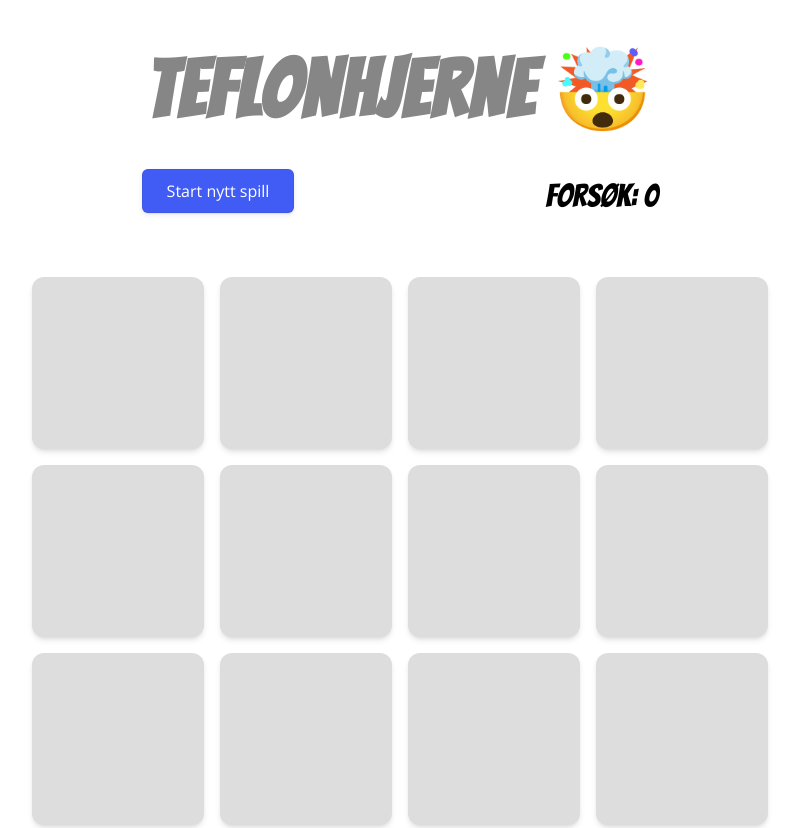
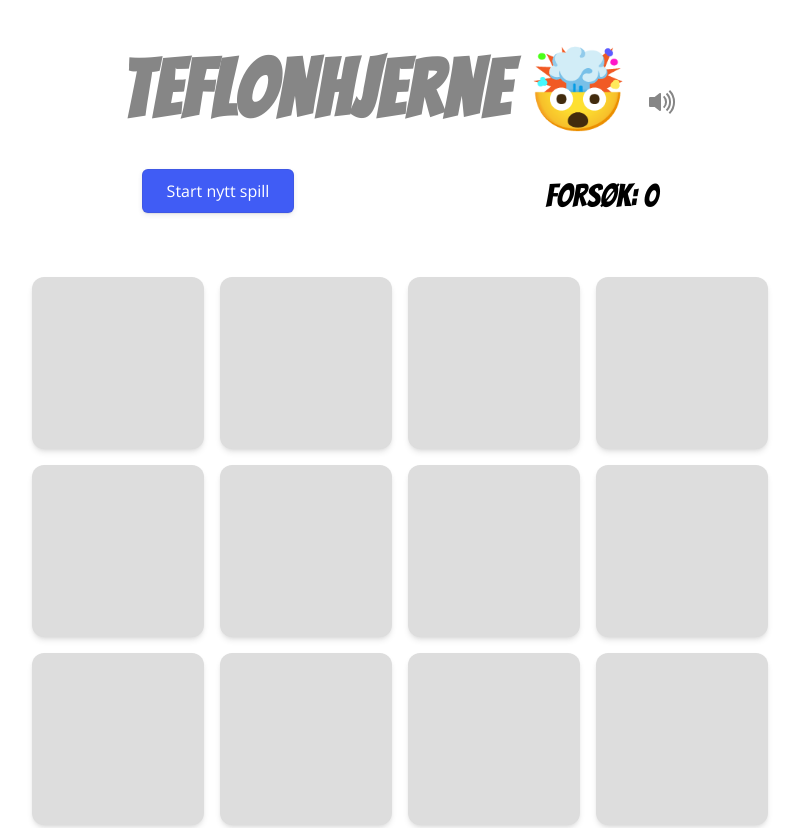
Before and after one commit to klekanger/teflonhjerne, a website built with Vite: page index.html in a window 1280 px wide. Shown: the top 828 px of the page, without its empty margins (240-1039 px from the left). Built offline with nearby package versions, Linux system fonts and the light colour scheme.

Commit message:
feat: add audio toggle

```diff
--- a/index.html
+++ b/index.html
@@ -22,14 +22,24 @@
     <link rel="icon" href="/favicon.svg" />
     <link rel="apple-touch-icon" href="/icon-512.png" />
     <link rel="mask-icon" href="/icon-maskable.png" color="#FFFFFF" />
-
     <script type="module" src="/src/main.ts"></script>
   </head>
   <body>
     <div id="modal"></div>
-
+    <audio id="audio-player"></audio>
     <section class="main-container">
-      <h1 class="title">TEFLONHJERNE <span aria-hidden="true">🤯</span></h1>
+      <div id="game-heading">
+        <h1 class="title">
+          TEFLONHJERNE&nbsp;<span aria-hidden="true">🤯</span>
+          <img
+            id="audio-toggle"
+            src="./icons/volume-up-fill.svg"
+            alt="Lyd er på"
+            style="width: 2rem; height: 2rem"
+            aria-label="Lyd er på"
+          />
+        </h1>
+      </div>
       <section class="gamestat-container">
         <button id="reset-button" class="btn-standard">Start nytt spill</button>
         <div class="score-display">Forsøk: <span id="tries">0</span></div>
```
Also changed, not shown: public/icons/volume-mute-fill.svg (added), public/icons/volume-up-fill.svg (added).
